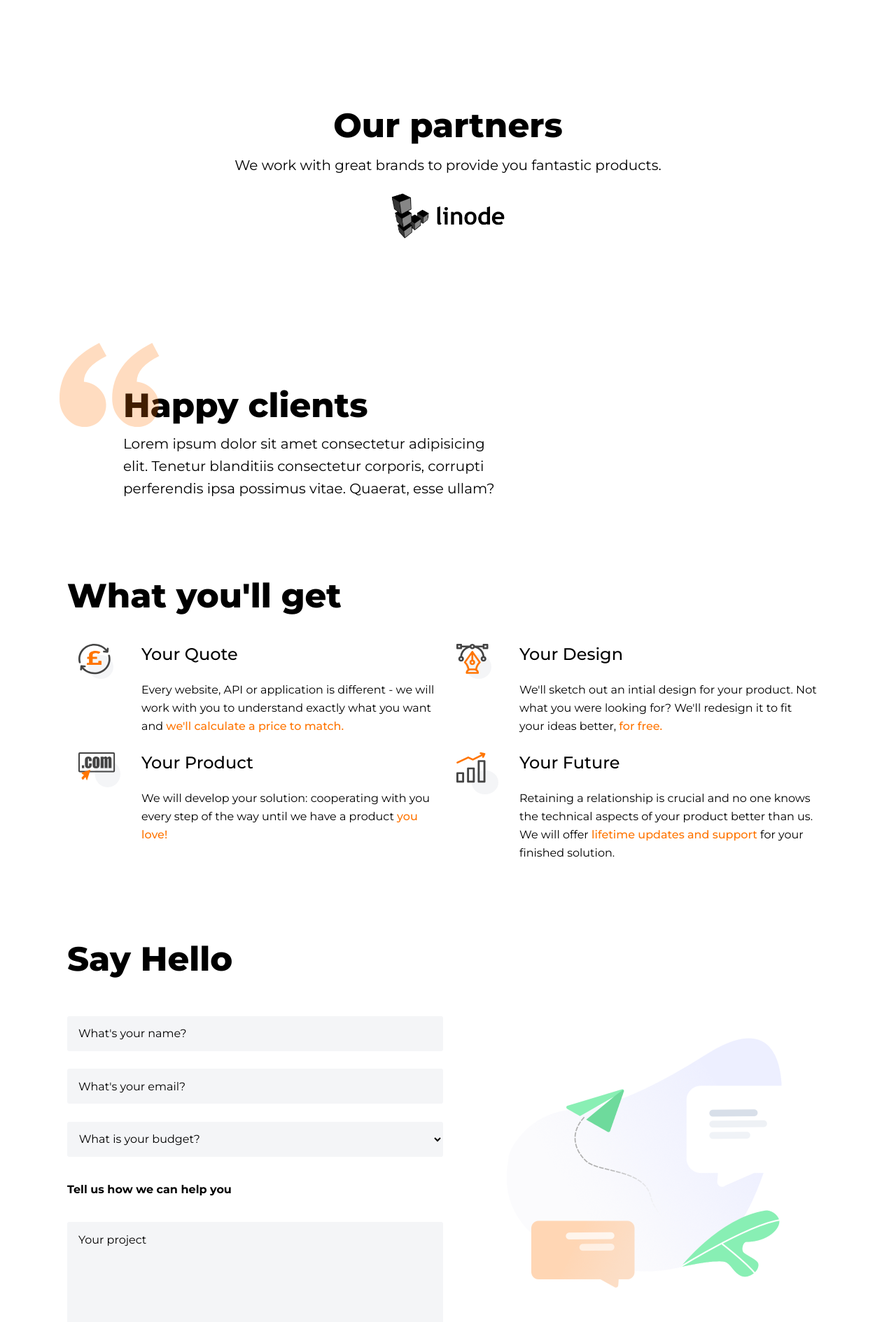
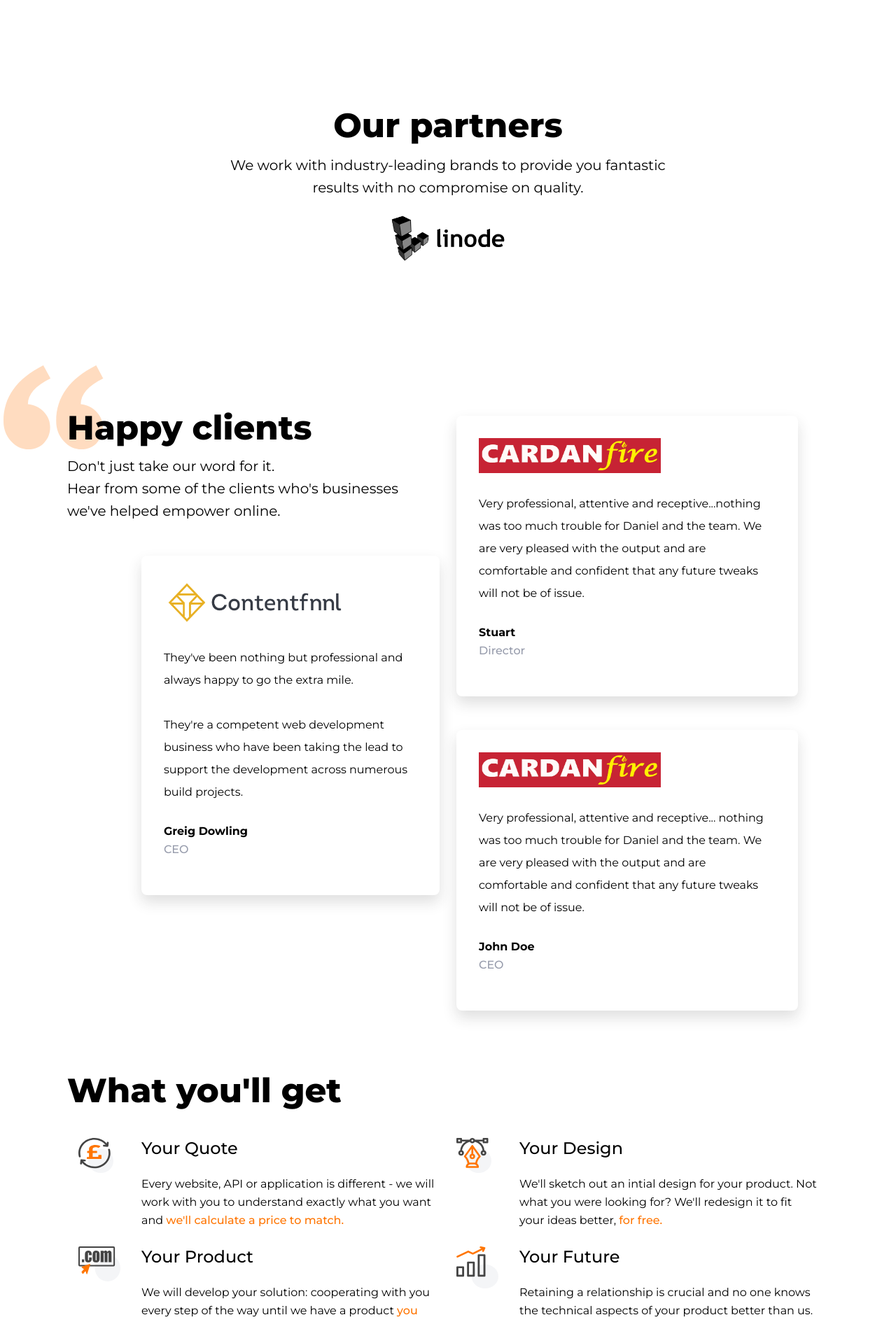
Before and after one commit to Polax-Digital/polax-jekyll, a Jekyll site: the page built from index.md, in a window 1280 px wide. Shown: the part 1823-3712 px from the top of the page at 70% size. Built offline with Jekyll 4.4.1, drawn with Linux system fonts in a browser that asks for light colours; nearby versions of some CDN libraries; some web fonts are replaced.

Commit message:
Added testimonials

```diff
--- a/_layouts/home.html
+++ b/_layouts/home.html
@@ -200,12 +200,66 @@
                 <div class="row">
                     <div class="col-12 col-md-6 client-text-wrapper">
                         <h2 class="subtitle">Happy clients</h2>
-                        <p class="tagline">
-                            Lorem ipsum dolor sit amet consectetur adipisicing
-                            elit. Tenetur blanditiis consectetur corporis,
-                            corrupti perferendis ipsa possimus vitae. Quaerat,
-                            esse ullam?
+                        <p class="tagline" id="testimonial-tagline">
+                            {{page.client-tagline}}
                         </p>
+                        <div class="pl-wrapper">
+                            <div class="testimonial-box-desktop box-margin">
+                                <img
+                                    src="/assets/images/contentfnnl.png"
+                                    alt="Cardan Fire Logo"
+                                    width="260"
+                                    height="70"
+                                />
+                                <p class="testimonial-paragraph-desktop">
+                                    They've been nothing but professional and
+                                    always happy to go the extra mile.<br /><br />They're
+                                    a competent web development business who
+                                    have been taking the lead to support the
+                                    development across numerous build projects.
+                                </p>
+                                <p class="testimonial-name-desktop">
+                                    Greig Dowling
+                                </p>
+                                <p class="testimonial-position-desktop">CEO</p>
+                            </div>
+                        </div>
+                    </div>
+                    <div class="col-12 col-md-6" id="testimonial-offset">
+                        <div class="testimonial-box-desktop">
+                            <img
+                                src="/assets/images/webp/cardanfire.webp"
+                                alt="Cardan Fire Logo"
+                                width="260"
+                                height="50"
+                            />
+                            <p class="testimonial-paragraph-desktop">
+                                Very professional, attentive and
+                                receptive...nothing was too much trouble for
+                                Daniel and the team. We are very pleased with
+                                the output and are comfortable and confident
+                                that any future tweaks will not be of issue.
+                            </p>
+                            <p class="testimonial-name-desktop">Stuart</p>
+                            <p class="testimonial-position-desktop">Director</p>
+                        </div>
+                        <div class="testimonial-box-desktop box-margin">
+                            <img
+                                src="/assets/images/webp/cardanfire.webp"
+                                alt="Cardan Fire Logo"
+                                width="260"
+                                height="50"
+                            />
+                            <p class="testimonial-paragraph-desktop">
+                                Very professional, attentive and receptive...
+                                nothing was too much trouble for Daniel and the
+                                team. We are very pleased with the output and
+                                are comfortable and confident that any future
+                                tweaks will not be of issue.
+                            </p>
+                            <p class="testimonial-name-desktop">John Doe</p>
+                            <p class="testimonial-position-desktop">CEO</p>
+                        </div>
                     </div>
                 </div>
             </div>
--- a/assets/css/main.css
+++ b/assets/css/main.css
@@ -241,12 +241,9 @@ nav {
 
 /* Testimonials */
 
-.client-text-wrapper {
-    margin-left: 5rem;
-}
-
 .client-text-wrapper::before {
-    display: inline-block;
+    display: inline;
+    z-index: -1;
     content: url("/assets/images/quote-mark.svg");
     width: 2rem;
     filter: opacity(0.5);
@@ -261,6 +258,44 @@ nav {
 
 .client-text-wrapper > p {
     margin-top: 10px;
+}
+
+#testimonial-tagline {
+    max-width: 40ch;
+}
+
+#testimonial-offset {
+    margin-top: 11rem;
+}
+
+.testimonial-box-desktop {
+    padding: 2rem;
+    box-shadow: 0px 10px 20px rgba(41, 41, 41, 0.15);
+    border-radius: 8px;
+    max-width: 40ch;
+}
+
+.box-margin {
+    margin-top: 3rem;
+}
+
+.testimonial-paragraph-desktop {
+    line-height: 2rem;
+    max-width: 40ch;
+}
+
+.testimonial-name-desktop {
+    font-weight: 700;
+    line-height: 2rem;
+    margin-bottom: 0;
+    max-width: 40ch;
+}
+
+.testimonial-position-desktop {
+    font-weight: 500;
+    color: #969bab;
+    margin-top: 0;
+    max-width: 40ch;
 }
 
 /* Process */
@@ -638,13 +673,47 @@ textarea::placeholder {
     .flipped {
         order: -1;
     }
-}
-@media (max-width: 768px) {
     .copyright {
         text-align: center;
     }
     .socials .footer-menu {
         justify-content: center;
+    }
+    #testimonial-offset {
+        margin-top: 3rem;
+    }
+    #testimonial-offset > .testimonial-box-desktop {
+        margin-left: auto;
+        margin-right: auto;
+    }
+    .pl-wrapper > .testimonial-box-desktop {
+        margin-top: 1rem;
+    }
+    .client-text-wrapper::before {
+        left: 0rem;
+    }
+    .client-text-wrapper > h2,
+    .client-text-wrapper > p {
+        margin-left: 2rem;
+    }
+    .client-text-wrapper > h2 {
+        margin-top: 3rem;
+    }
+    .pl-wrapper {
+        display: flex;
+        justify-content: center;
+    }
+}
+
+@media (max-width: 1000px) {
+    .pl-wrapper {
+        padding-left: 0ch !important;
+    }
+}
+
+@media (min-width: 1800px) {
+    .pl-wrapper {
+        padding-left: 20ch !important;
     }
 }
 
@@ -652,6 +721,9 @@ textarea::placeholder {
 @media (min-width: 768px) {
     .lottie-container > lottie-player {
         margin-top: 3vh;
+    }
+    .pl-wrapper {
+        padding-left: 10ch;
     }
 }
 
--- a/index.md
+++ b/index.md
@@ -17,7 +17,9 @@ p3-description: Lorem, ipsum dolor sit amet consectetur adipisicing elit. Facere
 p4-title: Project 4 Title
 p4-description: Lorem, ipsum dolor sit amet consectetur adipisicing elit. Facere laborum nostrum nesciunt, error accusamus laboriosam nihil, quos nisi earum provident eius quasi labore voluptas rem.
 
-partner-tagline: We work with great brands to provide you fantastic products.
+partner-tagline: We work with industry-leading brands to provide you fantastic results with no compromise on quality.
+
+client-tagline: Don't just take our word for it.<br>Hear from some of the clients who's businesses we've helped empower online.
 ---
 
 This is some cool stuff.
```
Also changed, not shown: assets/images/contentfnnl.png (added), assets/images/webp/cardanfire.webp (added).
